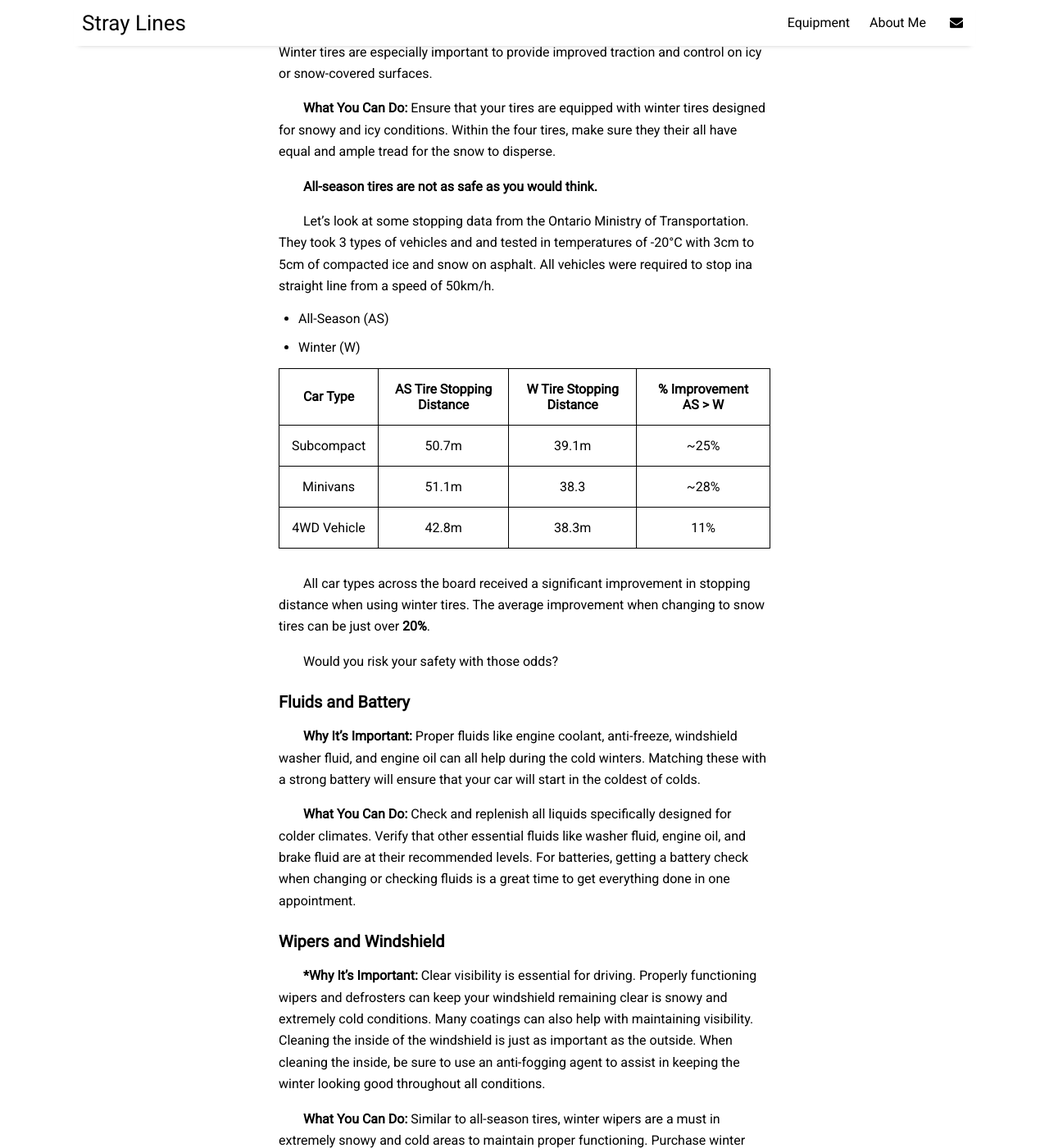
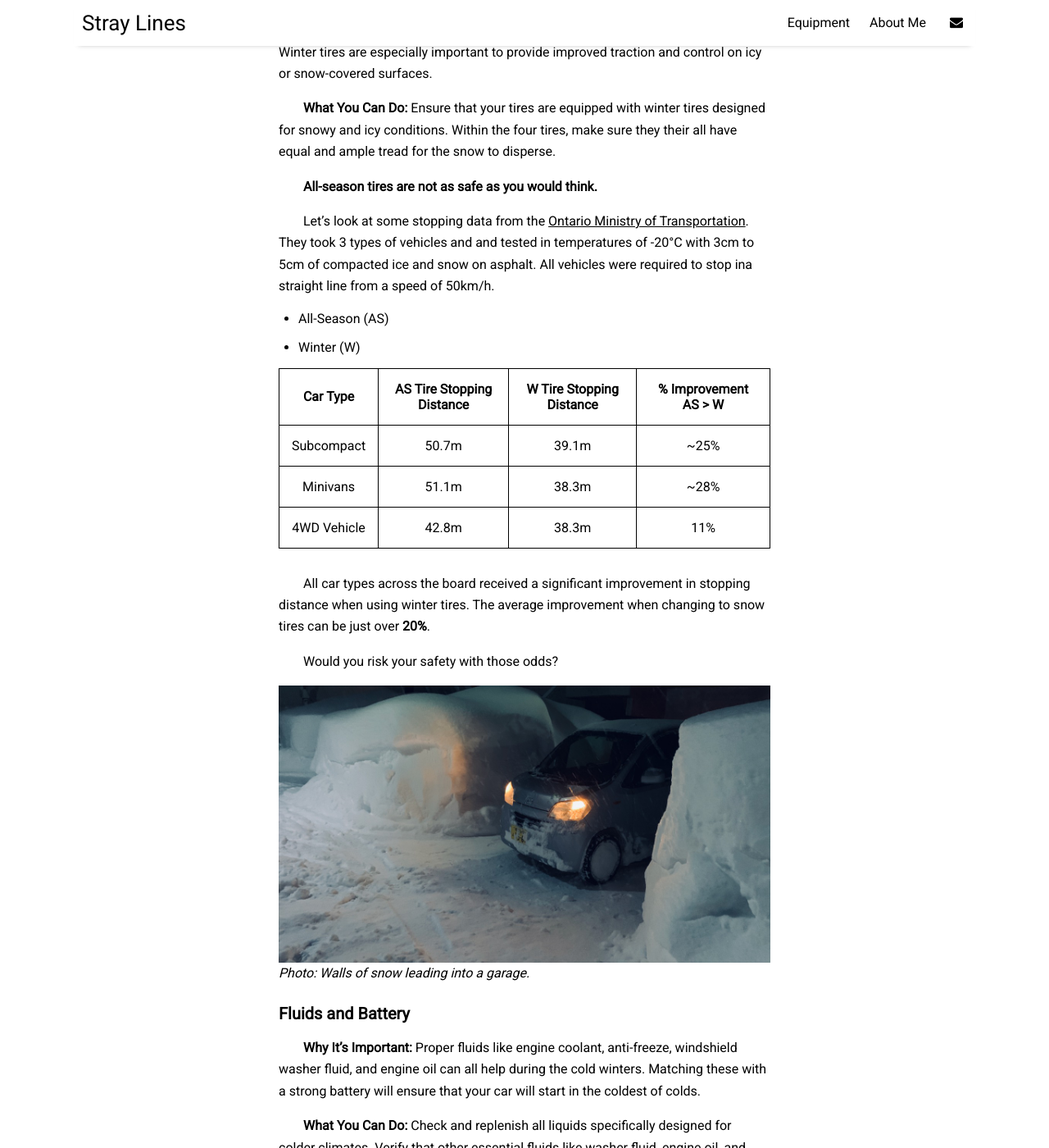
Before and after one commit to eliotcochrane/eliotcochrane.github.io, a Jekyll site: the page built from _posts/2023-11-28-car-prep.md, in a window 1280 px wide and 1400 px high, scrolled down 1542 px. Shown: the whole window at 82% size. Built offline with Jekyll 4.4.1, drawn with Linux system fonts in a browser that asks for light colours; nearby versions of some CDN libraries.

Commit message:
Post Updates
-Include citation and link to data
-Give data proper measurement form
-Additional Picture

```diff
--- a/_posts/2023-11-28-car-prep.md
+++ b/_posts/2023-11-28-car-prep.md
@@ -33,7 +33,7 @@ The snowy landscapes provide a beautiful landscape with breathtaking views but t
 
 **All-season tires are not as safe as you would think.**
 
-Let's look at some stopping data from the Ontario Ministry of Transportation. They took 3 types of vehicles and and tested in temperatures of -20°C with 3cm to 5cm of compacted ice and snow on asphalt. All vehicles were required to stop ina  straight line from a speed of 50km/h.
+Let's look at some stopping data from the [Ontario Ministry of Transportation](http://www.mto.gov.on.ca/english/safety/pdfs/winter-safe-driving.pdf). They took 3 types of vehicles and and tested in temperatures of -20°C with 3cm to 5cm of compacted ice and snow on asphalt. All vehicles were required to stop ina  straight line from a speed of 50km/h.
 
 * All-Season (AS)
 * Winter (W)
@@ -41,12 +41,15 @@ Let's look at some stopping data from the Ontario Ministry of Transportation. Th
 | Car Type | AS Tire Stopping Distance | W Tire Stopping Distance | % Improvement AS > W |
 | :----: |  :----: |  :----: |  :----: |
 | Subcompact | 50.7m | 39.1m | ~25% |
-| Minivans | 51.1m | 38.3 | ~28% |
+| Minivans | 51.1m | 38.3m | ~28% |
 | 4WD Vehicle | 42.8m | 38.3m | 11% |
 
 All car types across the board received a significant improvement in stopping distance when using winter tires. The average improvement when changing to snow tires can be just over **20%**.
 
 Would you risk your safety with those odds?
+
+![High walls in winter.](/assets/img/winter-car-snow-height.jpeg)
+*Photo: Walls of snow leading into a garage.*
 
 ### Fluids and Battery
 
```
